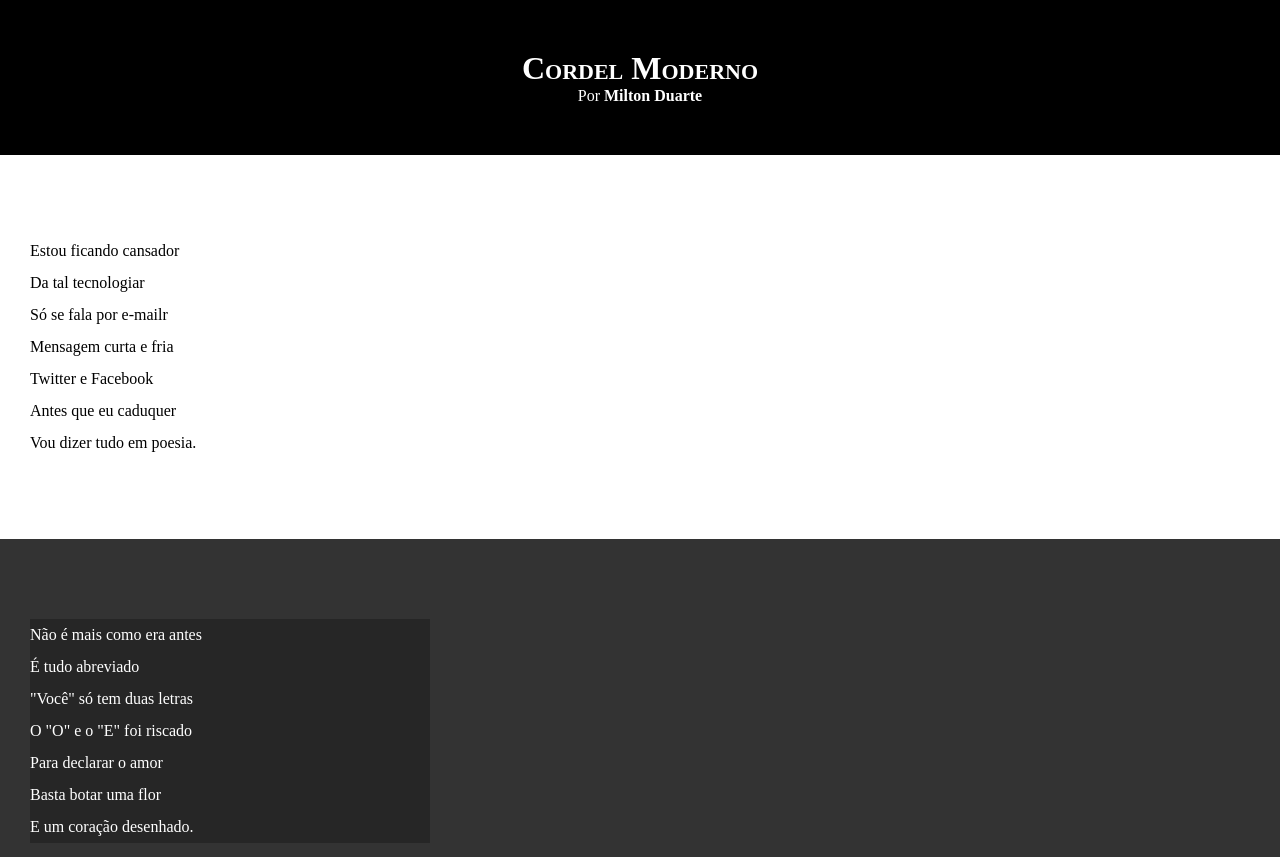
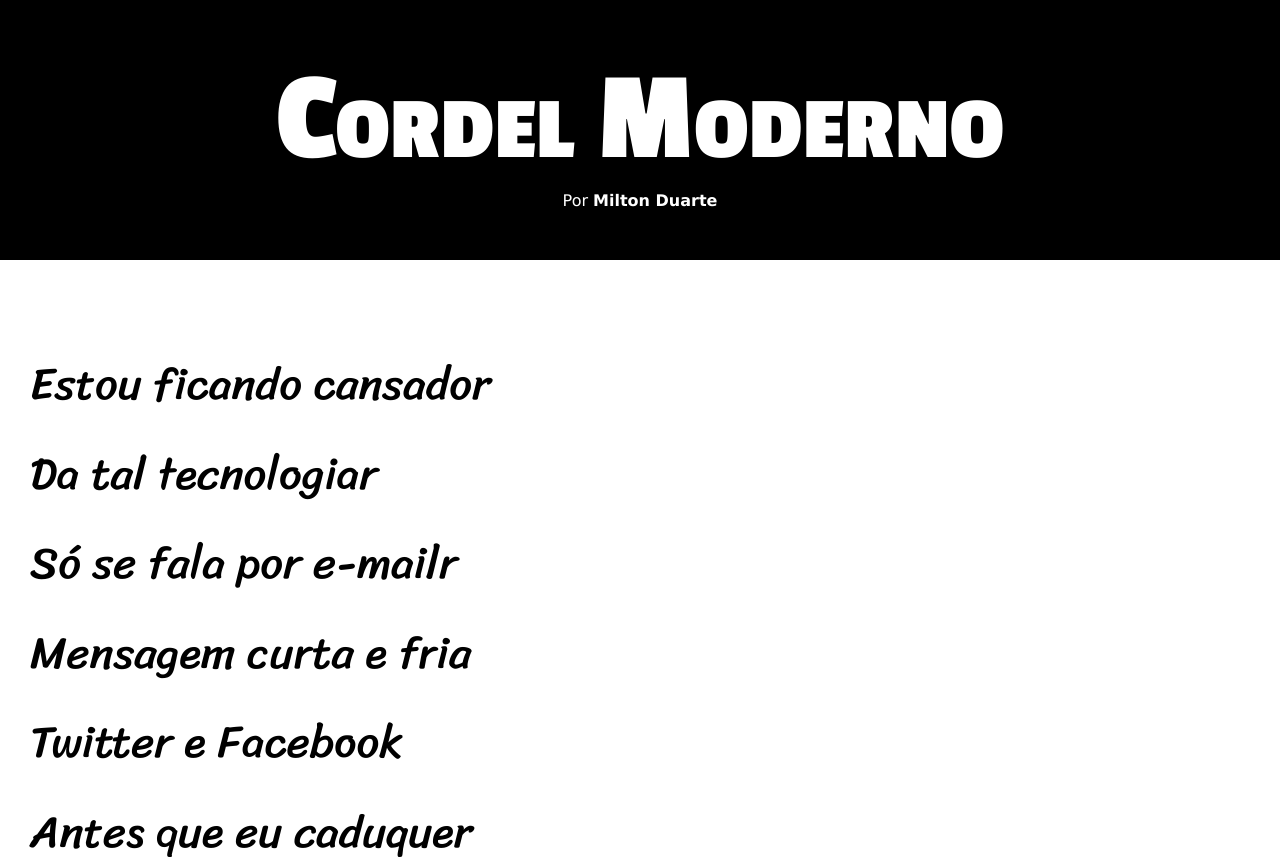
Before and after one commit to p-rodrigods/html-css, a plain HTML site: page projeto-cordel/index.html in a window 1280 px wide. Shown: the top 857 px of the page. Drawn offline with Linux system fonts and the light colour scheme.

Commit message:
alterações projeto cordel

```diff
--- a/projeto-cordel/css/style.css
+++ b/projeto-cordel/css/style.css
@@ -1,4 +1,12 @@
 @charset "UTF-8";
+@import url('https://fonts.googleapis.com/css2?family=Passion+One:wght@400;700;900&display=swap');
+@import url('https://fonts.googleapis.com/css2?family=Sriracha&display=swap');
+:root{
+    --fonte1: Verdana, Geneva, Tahoma, sans-serif;
+    --fonte2: 'Passion One', cursive;
+    --fonte3: 'Sriracha', cursive;
+}
+
 *{
     margin: 0;
     padding: 0;
@@ -7,6 +15,8 @@
 html, body{
     background-color: darkgray;
     min-height: 100vh;
+    font-family: var(--fonte1);
+    font-size: 1em;
 }
 
 header{
@@ -14,9 +24,12 @@ header{
     color: #fff;
     text-align: center;
 }
+
 header h1{
     padding-top: 50px;
     font-variant: small-caps;
+    font-family: var(--fonte2);
+    font-size: 10vw;
 }
 
 header p{
@@ -38,6 +51,8 @@ section{
     padding-bottom: 10vh;
     line-height: 2em;
     padding-left: 30px;
+    font-family: var(--fonte3);
+    font-size: 3.5vw;
 }
 
 section.normal{
@@ -50,9 +65,10 @@ section.imagem{
     color: #fff;
 }
 
-section.imagem p{
+section.imagem > p{
     background-color: rgba(0, 0, 0, 0.255);
-    width: 400px;
+    display: inline-block;
+    padding: 5px;
 }
 
 footer{
```
